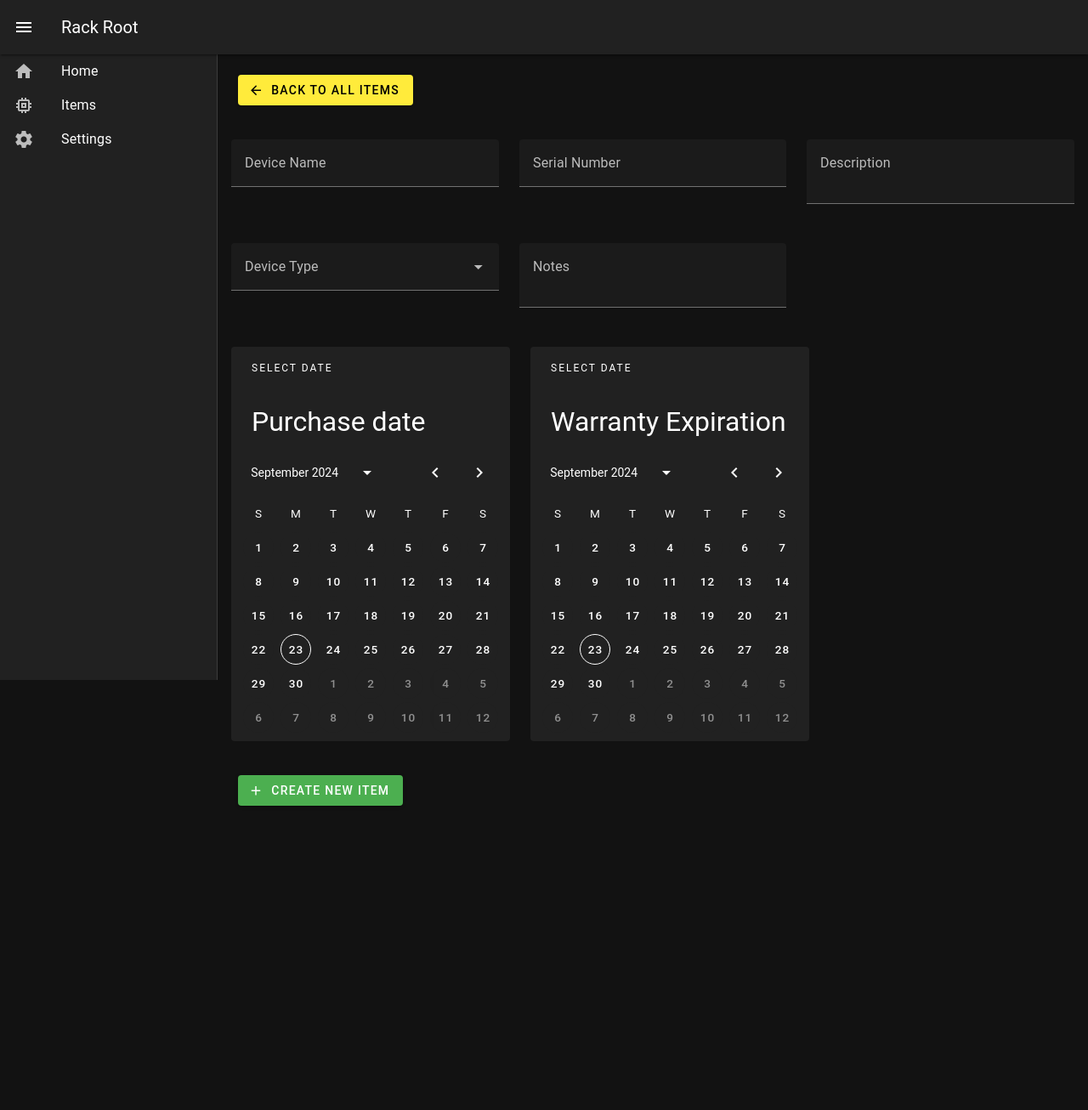
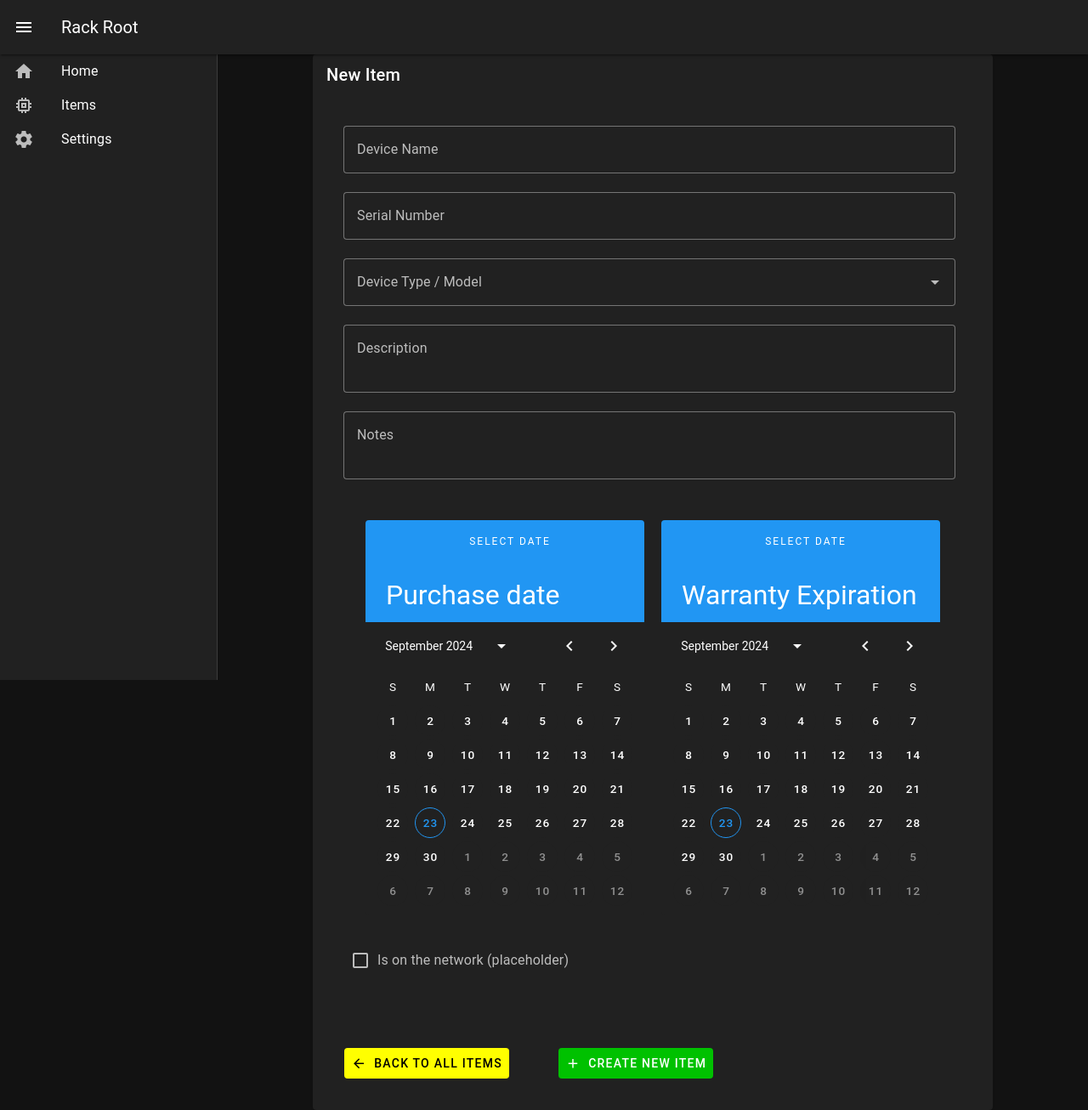
Before and after one commit to alongchamps/rack-root, a Vue app in the folder frontend/: page /items/new in a window 1280 px wide. Shown: the whole page at 85% size. Before the commit the page ends 972 px from the top, so only its background shows below. Built offline with nearby package versions, Linux system fonts and the light colour scheme; no server answers.

Commit message:
Designed and implemented new item page

```diff
--- a/frontend/src/pages/items/NewItem.vue
+++ b/frontend/src/pages/items/NewItem.vue
@@ -48,37 +48,71 @@
 
 <template>
   <navigation />
-  <v-btn class="ma-6" prepend-icon="mdi-arrow-left" color="yellow" :to="{ name: 'AllItems' }">Back to all items</v-btn>
-  <v-form @submit.prevent="createNewInventoryItem()">
+
+  <div class="d-flex justify-center">
+    <v-card class="align-center justify-center" width="50em">
+      <v-card-title>
+        New Item
+      </v-card-title>
+      <v-container class="text-center">
+        <v-row class="margin">
+          <v-form @submit.prevent="createNewInventoryItem()">
+            <v-text-field v-model="form.name" label="Device Name" variant="outlined" width="45em" clearable></v-text-field>
+            <v-text-field v-model="form.serialNumber" label="Serial Number" variant="outlined" width="45em" clearable></v-text-field>
+            <v-select
+              v-model="form.deviceTypeId"
+              :items="deviceTypes"
+              item-title="name"
+              item-value="id"
+              label="Device Type / Model"
+              variant="outlined"
+              width="45em"
+              clearable
+            ></v-select>
+            <v-textarea v-model="form.description" label="Description" variant="outlined" width="45em" rows=2 clearable></v-textarea>
+            <v-textarea v-model="form.notes" label="Notes" variant="outlined" width="45em" rows=2 clearable></v-textarea>
+            <v-container class="d-flex">
+              <v-date-picker color="blue" class="margin-smaller" v-model="form.purchaseDate" show-adjacent-months header="Purchase date"></v-date-picker>
+              <v-date-picker color="blue" class="margin-smaller" v-model="form.warrantyExpiration" show-adjacent-months header="Warranty Expiration"></v-date-picker>
+            </v-container>
+            <v-checkbox label="Is on the network (placeholder)"></v-checkbox>
+          </v-form>
+        </v-row>
+        <v-row class="text-center">
+          <v-card-actions>
+            <v-btn class="a-submit-2" prepend-icon="mdi-arrow-left" color="yellow" :to="{ name: 'AllItems' }">Back to all items</v-btn>
+            <v-btn class="a-submit-1" prepend-icon="mdi-plus" color="green" type="Submit">Create New Item</v-btn>
+          </v-card-actions>
+        </v-row>
+      </v-container>
+    </v-card>
+  </div>
+
+  <!-- <v-form @submit.prevent="createNewInventoryItem()">
     <v-container>
       <v-row>
-        <!-- <v-col class="col-4"> -->
         <v-col cols="4">
-          <v-text-field v-model="form.name" label="Device Name"></v-text-field>
-          <!-- <v-text-field v-model="form.name" label="Device Name" clearable></v-text-field> -->
-        </v-col>
-        <v-col cols="4"> <!-- <v-col class="col-4" > -->
-          <v-text-field v-model="form.serialNumber" label="Serial Number"></v-text-field>
-          <!-- <v-text-field v-model="form.serialNumber" label="Serial Number" clearable></v-text-field> -->
+          <v-text-field v-model="form.name" label="Device Name" variant="outlined"></v-text-field>
         </v-col>
         <v-col cols="4">
-          <v-textarea v-model="form.description" label="Description" rows=2></v-textarea>
-          <!-- <v-textarea v-model="form.description" label="Description" rows=2 clearable></v-textarea> -->
+          <v-text-field v-model="form.serialNumber" label="Serial Number" variant="outlined"></v-text-field>
         </v-col>
-      <!-- </v-row>
-      <v-row> -->
+        <v-col cols="4">
+          <v-textarea v-model="form.description" label="Description" variant="outlined" rows=2></v-textarea>
+        </v-col>
         <v-col cols="4">
           <v-select
             v-model="form.deviceTypeId"
-            label="Device Type"
+            label="Device Type / Model"
             :items="deviceTypes"
             item-title="name"
             item-value="id"
+            variant="outlined"
             clearable
           ></v-select>
         </v-col>
         <v-col cols="4">
-          <v-textarea v-model="form.notes" label="Notes" rows=2></v-textarea>
+          <v-textarea v-model="form.notes" label="Notes" variant="outlined" rows=2></v-textarea>
         </v-col>
         <v-col cols="4">
         </v-col>
@@ -95,44 +129,30 @@
       </v-row>
     </v-container>
     <v-btn class="ma-6" prepend-icon="mdi-plus" color="green" type="Submit">Create New Item</v-btn>
-  </v-form>
+  </v-form> -->
 </template>
 
+<!-- more specific styling for components -->
+<style>
 
-<!--
-{
-  "detail": [
-      {
-          "type": "date_from_datetime_inexact",
-          "loc": [
-              "body",
-              "purchaseDate"
-          ],
-          "msg": "Datetimes provided to dates should have zero time - e.g. be exact dates",
-          "input": "2024-11-05T05:00:00.000Z"
-      },
-      {
-          "type": "date_from_datetime_inexact",
-          "loc": [
-              "body",
-              "warrantyExpiration"
-          ],
-          "msg": "Datetimes provided to dates should have zero time - e.g. be exact dates",
-          "input": "2024-11-07T05:00:00.000Z"
-      }
-  ]
+.a-submit-1 {
+    color: white !important;
+    background-color: rgb(0, 193, 0) !important;
+    margin: 25px;
+  }
+
+  .a-submit-2 {
+    color: black !important;
+    background-color: yellow !important;
+    margin: 25px;
+  }
+
+.margin {
+  margin: 20px;
 }
 
-Input data from the form:
-
-{
-    "name": "asdf",
-    "description": "asdf",
-    "deviceTypeId": 2,
-    "serialNumber": "asdf",
-    "purchaseDate": "2024-10-08T04:00:00.000Z",
-    "warrantyExpiration": "2024-11-07T05:00:00.000Z",
-    "notes": null
+.margin-smaller {
+  margin: 10px;
 }
 
--->
+</style>
```
Also changed, not shown: 1 other file (tests, documents, lock files or other folders).
